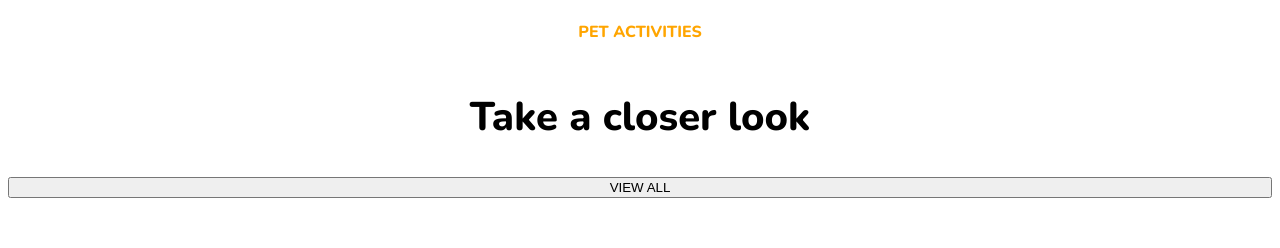
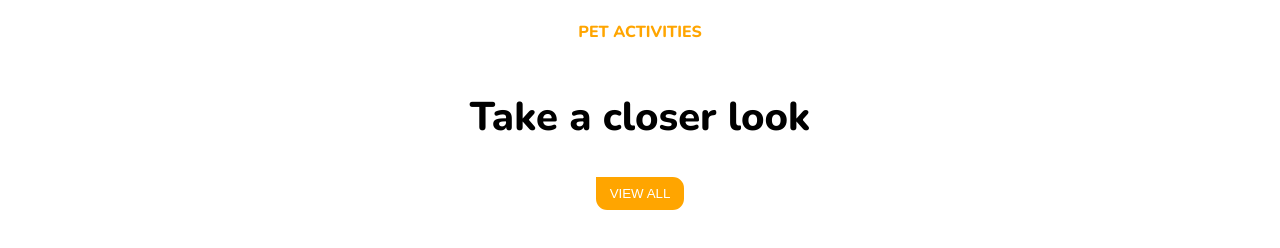
Before and after one commit to MMLORENA/202207-w1ch3-lorena-martinez, a plain HTML site: page index.html in a window 1280 px wide. Drawn offline with nearby package versions, Linux system fonts and the light colour scheme.

Commit message:
added button style to style-second-section.css

```diff
--- a/style.css
+++ b/style.css
@@ -7,3 +7,15 @@ h1 {
     font-size: 1rem; /*no funciona*/
     text-align: center;
 }
+
+button {
+    color: white;
+    display: flex;
+    align-self: center;
+    background-color: orange;
+    width: fit-content;
+    border: 0.5rem solid orange;
+    border-color: orange;
+    border-radius: 00.7rem;
+    border-top-left-radius: 0;
+}
```
